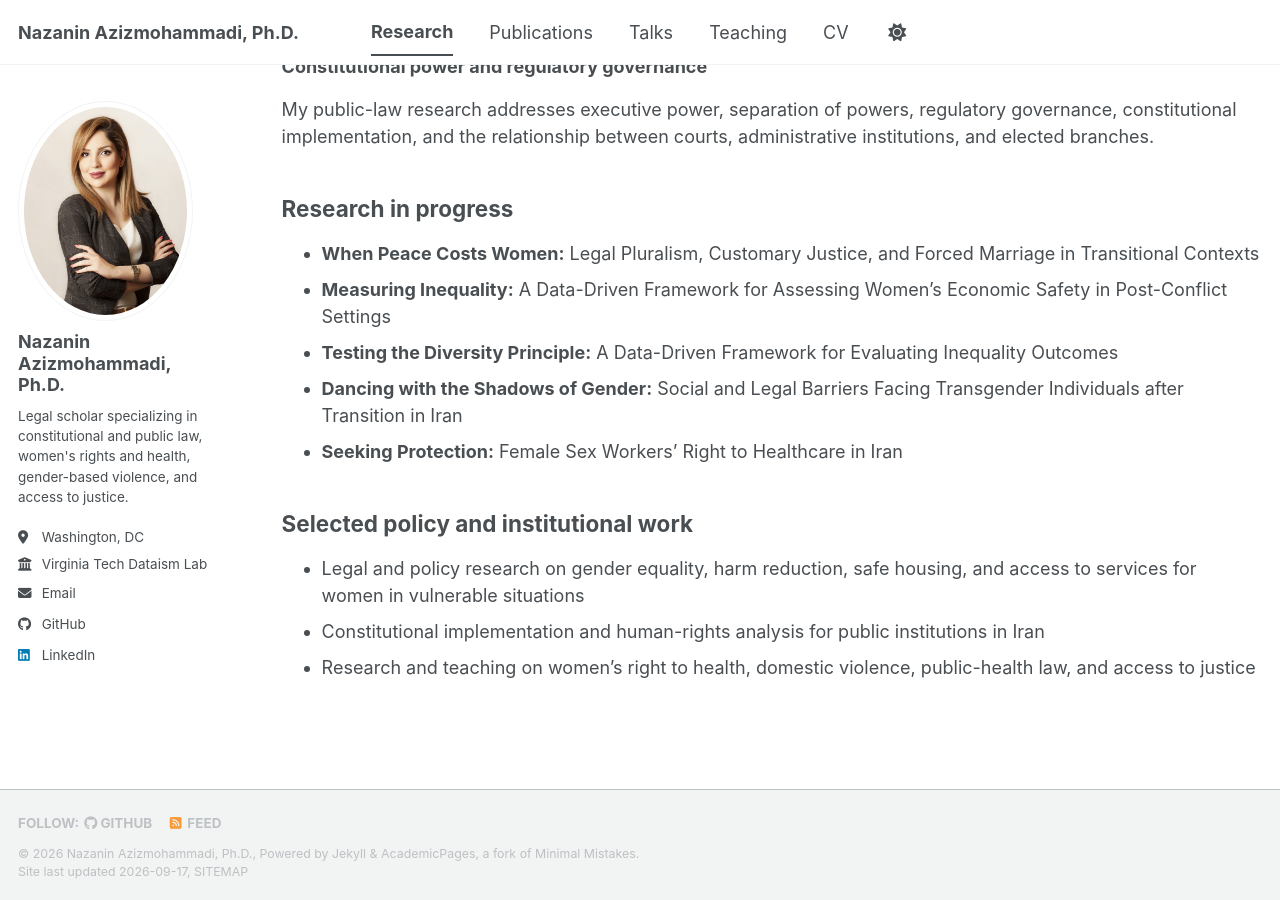
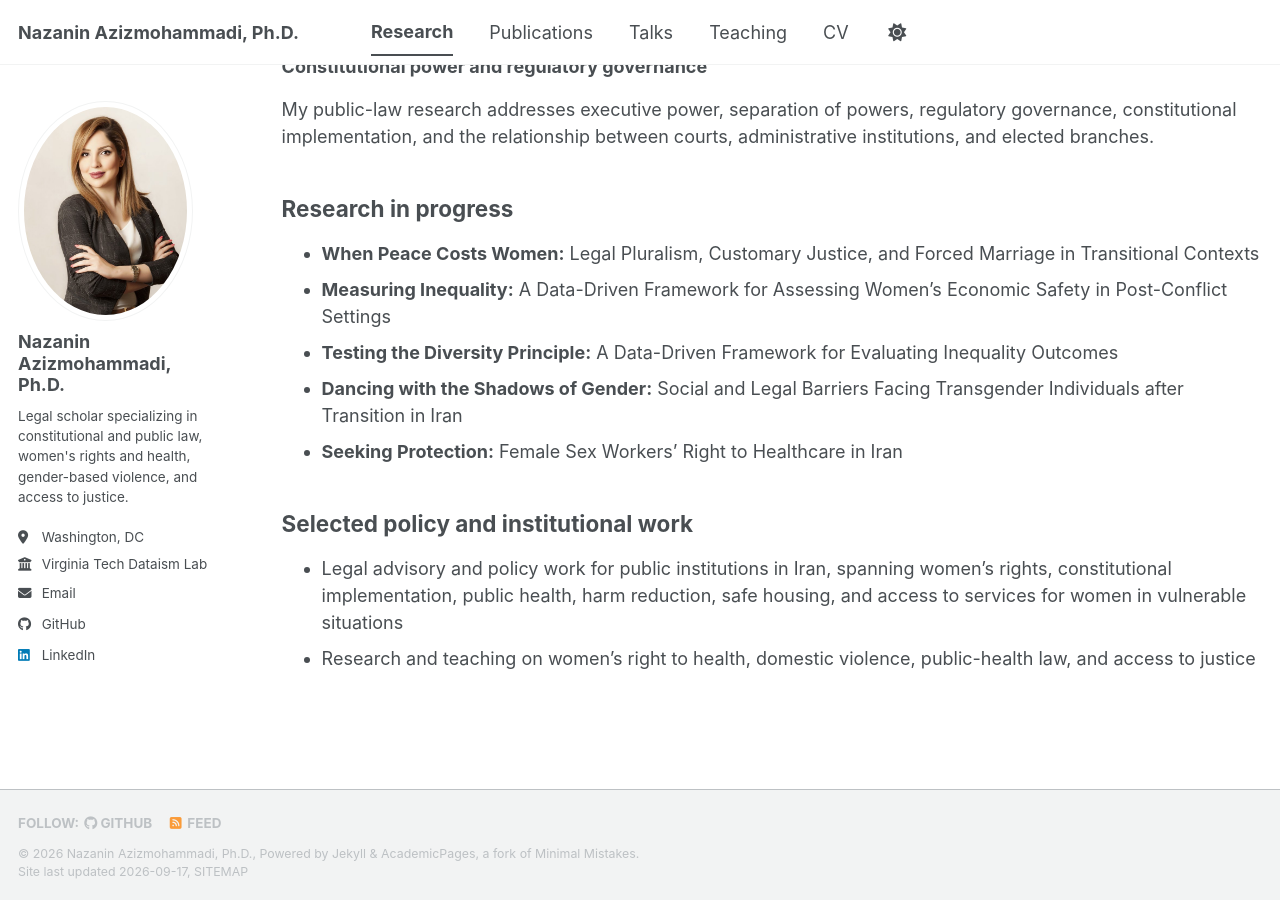
Before and after one commit to nazaninazizmohammadi/nazaninazizmohammadi.github.io, a Jekyll site: the page built from _pages/research.md, in a window 1280 px wide and 900 px high, scrolled down 593 px. Built offline with Jekyll 4.4.1, drawn with Linux system fonts in a browser that asks for light colours; a style sheet for code colours, icons or effects is not loaded.

Commit message:
Consolidate government advisory experience

```diff
--- a/_pages/research.md
+++ b/_pages/research.md
@@ -31,6 +31,5 @@ My public-law research addresses executive power, separation of powers, regulato
 
 ## Selected policy and institutional work
 
-* Legal and policy research on gender equality, harm reduction, safe housing, and access to services for women in vulnerable situations
-* Constitutional implementation and human-rights analysis for public institutions in Iran
+* Legal advisory and policy work for public institutions in Iran, spanning women's rights, constitutional implementation, public health, harm reduction, safe housing, and access to services for women in vulnerable situations
 * Research and teaching on women's right to health, domestic violence, public-health law, and access to justice
```
Also changed, not shown: _pages/about.md (+1 -1 lines), _pages/cv.md (+1 -1 lines).
